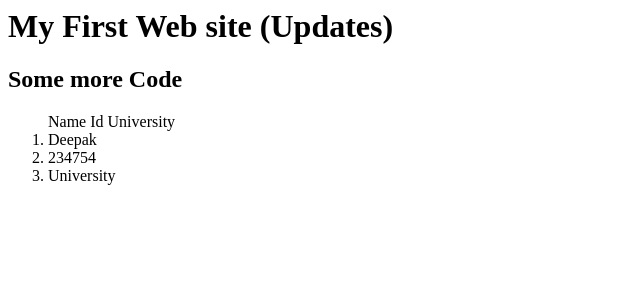
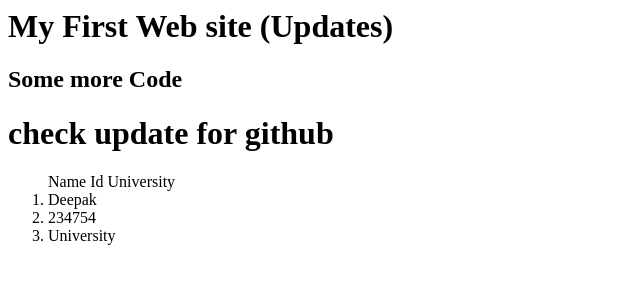
Before and after one commit to IamNithesh/GitHub-demo, a plain HTML site: page index.html in a window 1280 px wide. Shown: the whole page, without its empty margins (0-640 px from the left). Drawn offline with Linux system fonts and the light colour scheme.

Commit message:
Updated Version!

```diff
--- a/index.html
+++ b/index.html
@@ -2,6 +2,7 @@
 <head>
   <h1>My First Web site (Updates)</h1>
   <h2>Some more Code </h2>
+  <h1>check update for github</h1>
   <ol>
     <th>Name</th>
     <th>Id</th>
```
